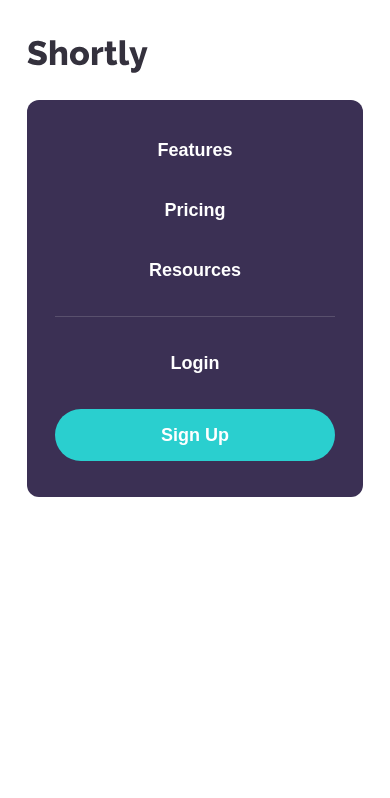
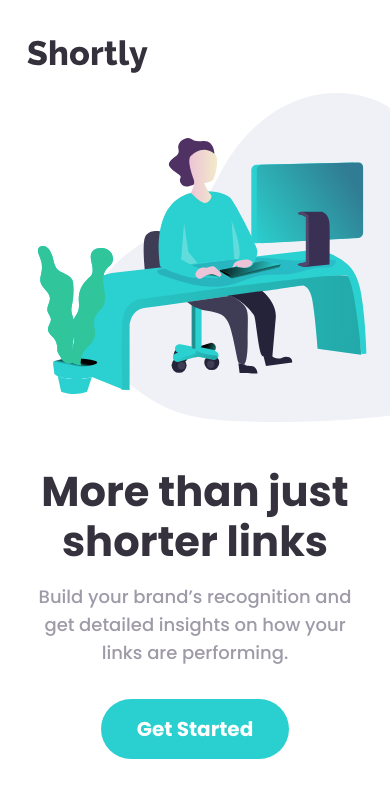
Before and after one commit to AlbertoLed/URL-shortening-API-landing-page, a React (Vite) app: page / in a window 390 px wide. Shown: the top 798 px of the page. Built offline with nearby package versions, Linux system fonts and the light colour scheme; some icons are missing.

Commit message:
Add Header component with
The content is only made for phone view

```diff
--- a/src/App.jsx
+++ b/src/App.jsx
@@ -1,9 +1,11 @@
 import Navbar from './components/Navbar'
+import Header from './components/Header'
 
 function App() {
   return (
-    <div className='font-poppins'>
+    <div>
       <Navbar />
+      <Header />
     </div>
   )
 }
--- /dev/null
+++ b/src/components/Header.jsx
@@ -0,0 +1,20 @@
+import Button from "./Button"
+
+function Header() {
+    return(
+        <header className='flex flex-col items-center mt-[-20px] space-y-6'>
+            {/* background image */}
+            <div className='w-full h-[350px] bg-[url("./assets/illustration-working.svg")] bg-no-repeat bg-50 bg-mobile'></div>
+
+            {/* text */}
+            <div className='w-full px-[7%] flex flex-col items-center'>
+                <h1 className='font-bold text-center text-5xl text-blue leading-[50px] mb-4'>More than just shorter links</h1>
+                <p className="text-center text-violet-100 text-lg mb-8">Build your brand’s recognition and get detailed insights on how your links are performing.</p>
+                <Button rounded='full' className='font-bold text-xl'>Get Started</Button>
+            </div>
+
+        </header>
+    )
+}
+
+export default Header
--- a/src/components/Navbar.jsx
+++ b/src/components/Navbar.jsx
@@ -6,7 +6,7 @@ import Button from './Button'
 import classNames from 'classnames'
 
 function Navbar() {
-    const [showMobileNav, setShowMobileNav] = useState(true)
+    const [showMobileNav, setShowMobileNav] = useState(false)
 
     const toggleMobileNav = () => setShowMobileNav(prev => !prev)
 
--- a/src/index.css
+++ b/src/index.css
@@ -1,4 +1,8 @@
+@import url('https://fonts.googleapis.com/css2?family=Poppins:wght@500;700&display=swap');
 @tailwind base;
 @tailwind components;
 @tailwind utilities;
-@import url('https://fonts.googleapis.com/css2?family=Poppins:wght@500;700&display=swap');
+
+html {
+    font-family: 'Poppins', sans-serif;
+}
--- a/tailwind.config.js
+++ b/tailwind.config.js
@@ -5,7 +5,6 @@ export default {
     "./src/**/*.{js,ts,jsx,tsx}",
   ],
   theme: {
-    fontFamily: {poppins: ['Poppins', 'sans-serif']},
     extend: {
       colors: {
         violet: {
@@ -17,10 +16,17 @@ export default {
         red: 'hsl(0, 87%, 67%)',
         gray: 'hsl(0, 0%, 75%)',
         blue: 'hsl(255, 11%, 22%)',
-
-
+      },
+      fontSize: {
+        '5xl': '2.6rem',
       }
     },
+    backgroundSize: {
+      50: '500px'
+    },
+    backgroundPosition: {
+      mobile: 'right calc(-140px + 7%) top'
+    }
   },
   plugins: [],
 }
```
Also changed, not shown: src/assets/illustration-working.svg (renamed from public/illustration-working.svg).
